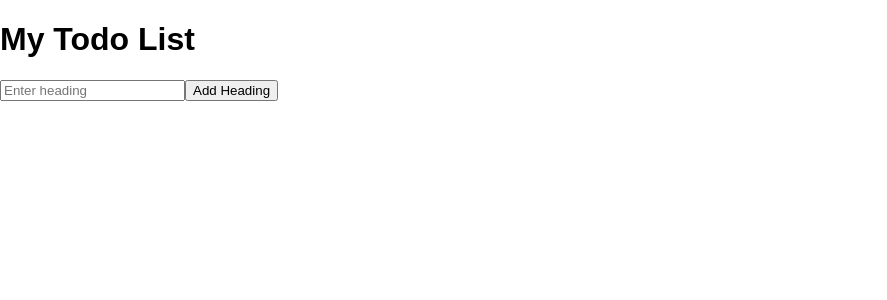
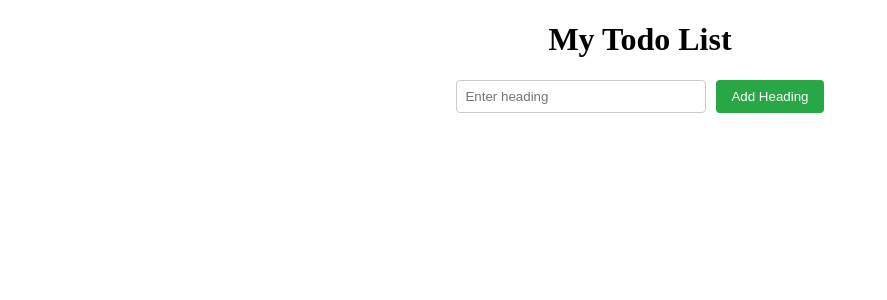
Before and after one commit to acekun12345/conference-expense-planner, a React (Vite) app: page / in a window 1280 px wide. Shown: the top 300 px of the page, without its empty margins (0-887 px from the left). Built offline with nearby package versions, Linux system fonts and the light colour scheme.

Commit message:
add TodoList styles

```diff
--- a/src/Components/TodoList.css
+++ b/src/Components/TodoList.css
@@ -0,0 +1,68 @@
+.todo-container {
+  text-align: center;
+  margin-top: 20px;
+}
+
+.title {
+  font-family: serif;
+}
+
+.input-container {
+  display: flex;
+  justify-content: center;
+  gap: 10px;
+  margin-top: 15px;
+}
+
+.heading-input, .list-input {
+  padding: 8px;
+  width: 250px;
+  border: 1px solid #ccc;
+  border-radius: 4px;
+}
+
+.add-list-button {
+  background-color: #28a745;
+  color: white;
+  border: none;
+  padding: 8px 15px;
+  border-radius: 4px;
+  cursor: pointer;
+}
+
+.todo_main {
+  display: flex;
+  flex-wrap: wrap;
+  gap: 20px;
+  justify-content: center;
+  margin-top: 30px;
+}
+
+.todo-card {
+  border: 2px solid #ccc;
+  border-radius: 8px;
+  padding: 15px;
+  width: 300px;
+  background-color: #fff;
+}
+
+.heading_todo {
+  display: flex;
+  justify-content: space-between;
+  align-items: center;
+}
+
+.delete-button-heading {
+  background-color: #28a745;
+  color: white;
+  border: none;
+  padding: 5px 10px;
+  border-radius: 4px;
+  cursor: pointer;
+}
+
+.add_list {
+  display: flex;
+  gap: 5px;
+  margin-top: 15px;
+}
```
